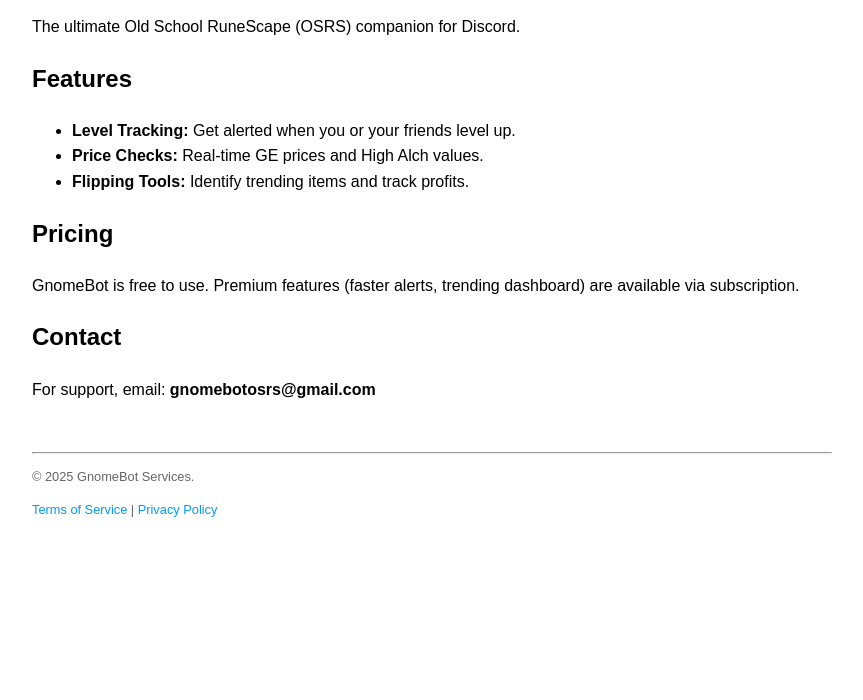
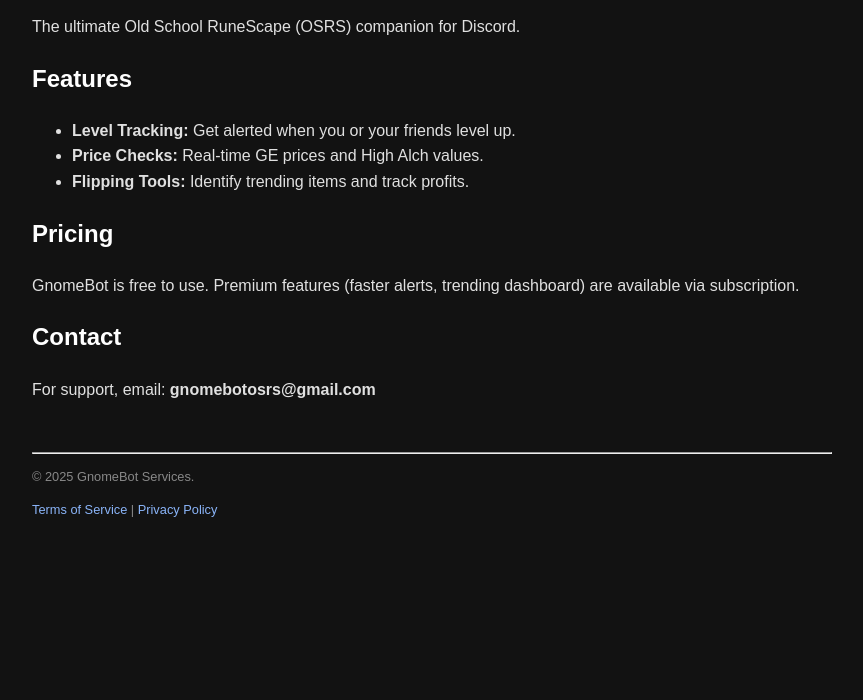
Before and after one commit to Zikkou777/GnomeBot-Site, a plain HTML site: page index.html in a window 1280 px wide. Shown: the part 100-800 px from the top of the page, without its empty margins (208-1071 px from the left). Drawn offline with Linux system fonts and the light colour scheme.

Commit message:
Update index.html

```diff
--- a/index.html
+++ b/index.html
@@ -2,10 +2,20 @@
 <html>
 <head>
     <title>GnomeBot</title>
-    <style>
-        body { font-family: sans-serif; max-width: 800px; margin: 0 auto; padding: 20px; line-height: 1.6; }
-        footer { margin-top: 50px; font-size: 0.8em; color: #666; }
-        a { color: #0099FF; text-decoration: none; }
+<style>
+        body {
+            background-color: #121212;
+            color: #E0E0E0;
+            font-family: sans-serif;
+            max-width: 800px;
+            margin: 0 auto;
+            padding: 20px;
+            line-height: 1.6;
+        }
+        h1, h2 { color: #ffffff; }
+        footer { margin-top: 50px; font-size: 0.8em; color: #888; }
+        a { color: #8ab4f8; text-decoration: none; }
+        a:hover { text-decoration: underline; }
     </style>
 </head>
 <body>
```
